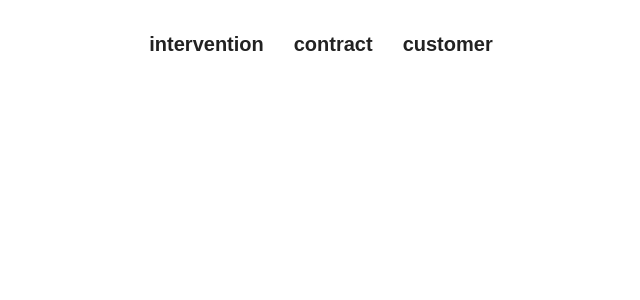
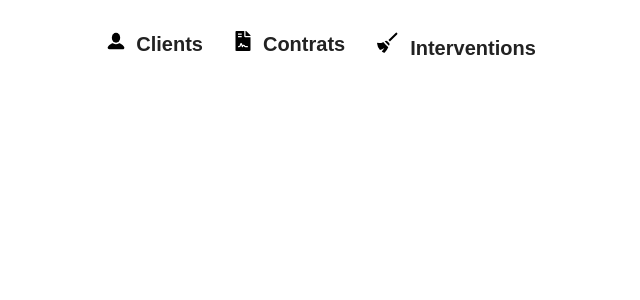
Before and after one commit to Magle-corp/Reporting, a React (Create React App) app in the folder frontend/: page / in a window 1280 px wide. Shown: the top 300 px of the page, without its empty margins (319-959 px from the left). Built offline with nearby package versions, Linux system fonts and the light colour scheme.

Commit message:
Add icons to Navbar

```diff
--- a/frontend/src/component/Navbar.tsx
+++ b/frontend/src/component/Navbar.tsx
@@ -3,6 +3,7 @@ import styled from 'styled-components';
 import { useAppContext } from '../context';
 import { Context } from '../type';
 import { Text } from '../ui';
+import { Broom, Contract, Customer } from '../theme/icon';
 
 const StyledNavbar = styled.nav`
   display: flex;
@@ -25,28 +26,51 @@ const StyledList = styled.ul`
   }
 `;
 
+const StyledListItem = styled.li`
+  > *:not(:first-child) {
+    margin-left: 10px;
+  }
+`;
+
 /**
  * Provide component Navbar.
  */
 const Navbar = () => {
   const { setScreen } = useAppContext() as Context;
 
-  const screens = ['intervention', 'contract', 'customer'];
+  const screens = [
+    {
+      label: 'Clients',
+      route: 'customer',
+      icon: <Customer size={20} />,
+    },
+    {
+      label: 'Contrats',
+      route: 'contract',
+      icon: <Contract size={20} />,
+    },
+    {
+      label: 'Interventions',
+      route: 'intervention',
+      icon: <Broom size={25} />,
+    },
+  ];
 
   return (
     <StyledNavbar>
       <StyledList>
         {screens.map((screen) => (
-          <li
-            key={screen + '_' + Math.random() * 10}
+          <StyledListItem
+            key={screen.label + '_' + Math.random() * 10}
             onClick={() => {
-              setScreen(`overview_${screen}`);
+              setScreen(`overview_${screen.route}`);
             }}
           >
+            {screen.icon}
             <Text as="span" variant="h4">
-              {screen}
+              {screen.label}
             </Text>
-          </li>
+          </StyledListItem>
         ))}
       </StyledList>
     </StyledNavbar>
--- /dev/null
+++ b/frontend/src/theme/icon/Broom.tsx
@@ -0,0 +1,18 @@
+// Use.
+import { Svg } from './Svg';
+
+interface props {
+  size?: number;
+}
+
+const Broom = ({ size, ...props }: props) => {
+  return (
+    <Svg viewBox="0 0 24 24" size={size} {...props}>
+      <path d="M21.20709,2.79291a.99989.99989,0,0,0-1.41418,0L12.893,9.69275l1.41425,1.41418,6.89984-6.89984A.99989.99989,0,0,0,21.20709,2.79291Z" />
+      <path d="M12.31055,16.13965c-1.51636-1.486-3.06219-3.01465-4.39972-4.57166l-.2193.12073-.00934.00513a6.87365,6.87365,0,0,1-4.88538.65833.65315.65315,0,0,0-.79443.69147A9.82176,9.82176,0,0,0,4.7807,19.17352a12.3232,12.3232,0,0,0,4.178-1.77637,14.79974,14.79974,0,0,1-2.44946,3.19507A12.05327,12.05327,0,0,0,8.696,21.76483a.64246.64246,0,0,0,.24408.04767.65283.65283,0,0,0,.47119-.20074,17.80072,17.80072,0,0,0,3.21582-4.88623l.08655-.188C12.57751,16.40375,12.44806,16.2746,12.31055,16.13965Z" />
+      <path d="M13.36035,15.06885l.04742.04675.422-.844a1.612,1.612,0,0,0-.30194-1.86072l-1.65717-1.65717a1.612,1.612,0,0,0-1.86072-.30194L9.25,10.83173C10.50134,12.261,11.9469,13.68317,13.36035,15.06885Z" />
+    </Svg>
+  );
+};
+
+export { Broom };
--- /dev/null
+++ b/frontend/src/theme/icon/Contract.tsx
@@ -0,0 +1,16 @@
+// Use.
+import { Svg } from './Svg';
+
+interface props {
+  size?: number;
+}
+
+const Contract = ({ size, ...props }: props) => {
+  return (
+    <Svg viewBox="0 0 384 512" size={size} {...props}>
+      <path d="M224 136V0H24C10.7 0 0 10.7 0 24v464c0 13.3 10.7 24 24 24h336c13.3 0 24-10.7 24-24V160H248c-13.2 0-24-10.8-24-24zM64 72c0-4.42 3.58-8 8-8h80c4.42 0 8 3.58 8 8v16c0 4.42-3.58 8-8 8H72c-4.42 0-8-3.58-8-8V72zm0 64c0-4.42 3.58-8 8-8h80c4.42 0 8 3.58 8 8v16c0 4.42-3.58 8-8 8H72c-4.42 0-8-3.58-8-8v-16zm192.81 248H304c8.84 0 16 7.16 16 16s-7.16 16-16 16h-47.19c-16.45 0-31.27-9.14-38.64-23.86-2.95-5.92-8.09-6.52-10.17-6.52s-7.22.59-10.02 6.19l-7.67 15.34a15.986 15.986 0 0 1-14.31 8.84c-.38 0-.75-.02-1.14-.05-6.45-.45-12-4.75-14.03-10.89L144 354.59l-10.61 31.88c-5.89 17.66-22.38 29.53-41 29.53H80c-8.84 0-16-7.16-16-16s7.16-16 16-16h12.39c4.83 0 9.11-3.08 10.64-7.66l18.19-54.64c3.3-9.81 12.44-16.41 22.78-16.41s19.48 6.59 22.77 16.41l13.88 41.64c19.77-16.19 54.05-9.7 66 14.16 2.02 4.06 5.96 6.5 10.16 6.5zM377 105L279.1 7c-4.5-4.5-10.6-7-17-7H256v128h128v-6.1c0-6.3-2.5-12.4-7-16.9z" />
+    </Svg>
+  );
+};
+
+export { Contract };
--- /dev/null
+++ b/frontend/src/theme/icon/Customer.tsx
@@ -0,0 +1,17 @@
+// Use.
+import { Svg } from './Svg';
+
+interface props {
+  size?: number;
+}
+
+const Customer = ({ size, ...props }: props) => {
+  return (
+    <Svg viewBox="0 0 24 24" size={size} {...props}>
+      <ellipse cx="12" cy="8" rx="5" ry="6" />
+      <path d="M21.8,19.1c-0.9-1.8-2.6-3.3-4.8-4.2c-0.6-0.2-1.3-0.2-1.8,0.1c-1,0.6-2,0.9-3.2,0.9s-2.2-0.3-3.2-0.9    C8.3,14.8,7.6,14.7,7,15c-2.2,0.9-3.9,2.4-4.8,4.2C1.5,20.5,2.6,22,4.1,22h15.8C21.4,22,22.5,20.5,21.8,19.1z" />
+    </Svg>
+  );
+};
+
+export { Customer };
--- a/frontend/src/theme/icon/index.ts
+++ b/frontend/src/theme/icon/index.ts
@@ -1 +1,4 @@
 export { Arrow } from './Arrow';
+export { Broom } from './Broom';
+export { Contract } from './Contract';
+export { Customer } from './Customer';
```
